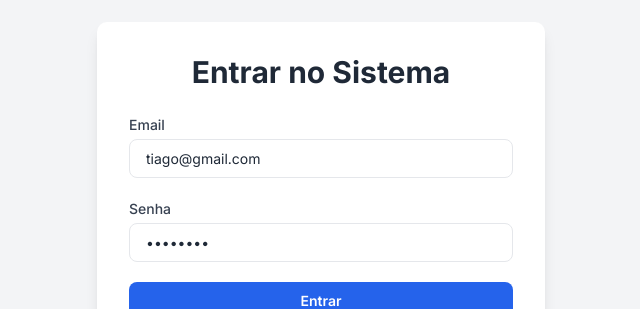
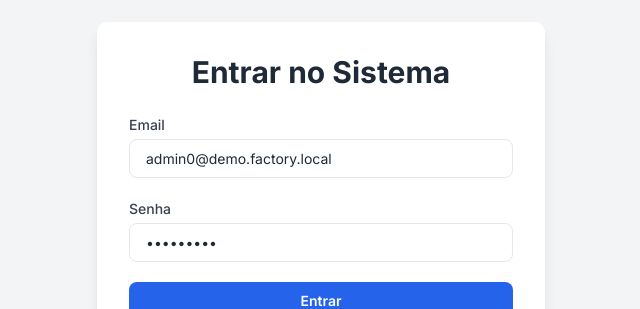
Before and after one commit to tiagohinterholz/factory_frontend, a React (Vite) app: page /login in a window 1280 px wide. Shown: the part 162-471 px from the top of the page, without its empty margins (319-959 px from the left). Built offline with nearby package versions, Linux system fonts and the light colour scheme; no server answers.

Commit message:
change default password and login to local environment tests

```diff
--- a/src/modules/auth/pages/Login.jsx
+++ b/src/modules/auth/pages/Login.jsx
@@ -7,8 +7,8 @@ export default function Login() {
   const navigate = useNavigate()
   const { login } = useAuth()
   const toast = useToast()
-  const [email, setEmail] = useState(import.meta.env.DEV ? "tiago@gmail.com" : "")
-  const [password, setPassword] = useState(import.meta.env.DEV ? "tiago123" : "")
+  const [email, setEmail] = useState(import.meta.env.DEV ? "admin0@demo.factory.local" : "")
+  const [password, setPassword] = useState(import.meta.env.DEV ? "Demo@1234" : "")
 
   async function handleLogin(ev) {
     ev.preventDefault()
```
